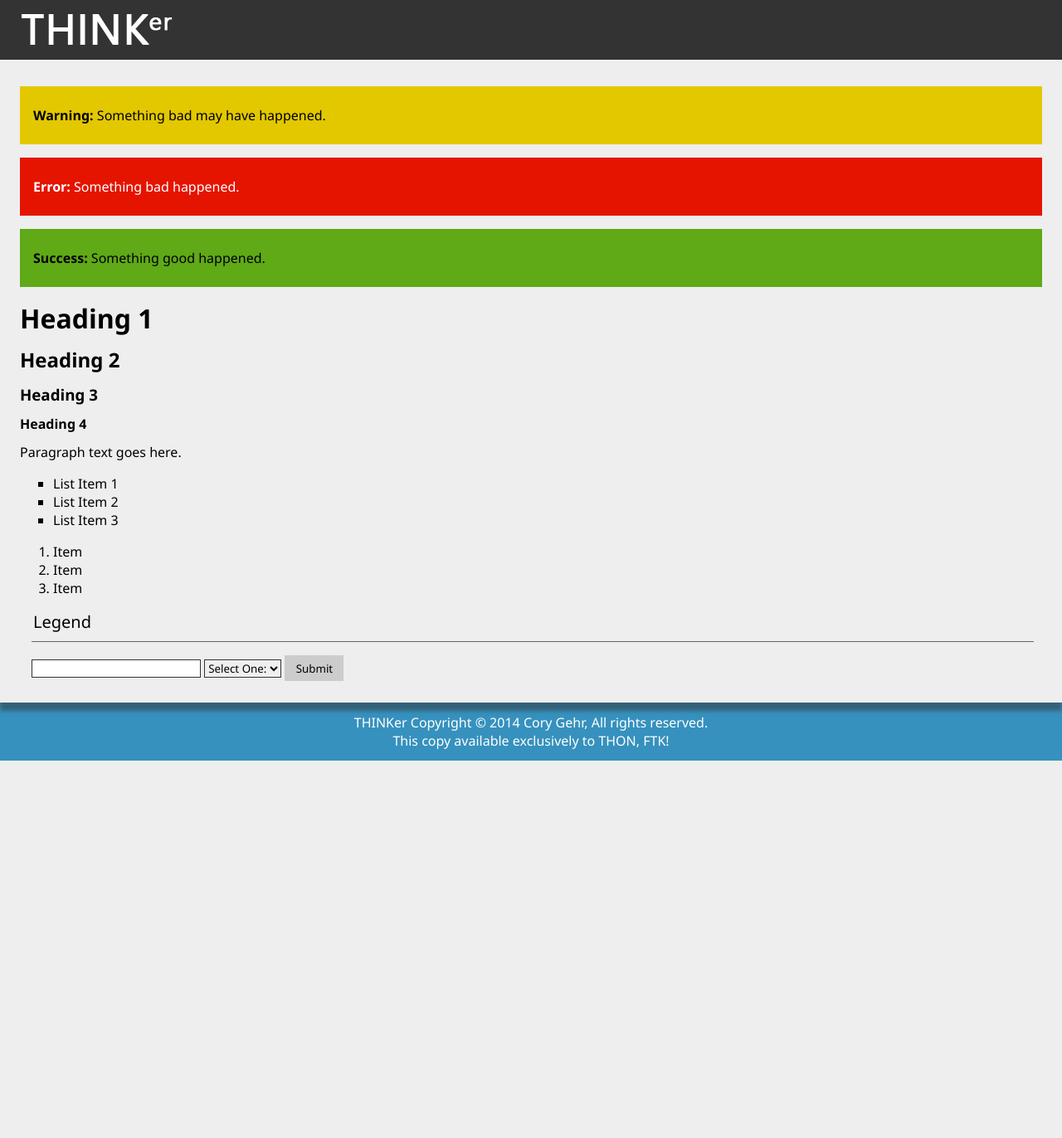
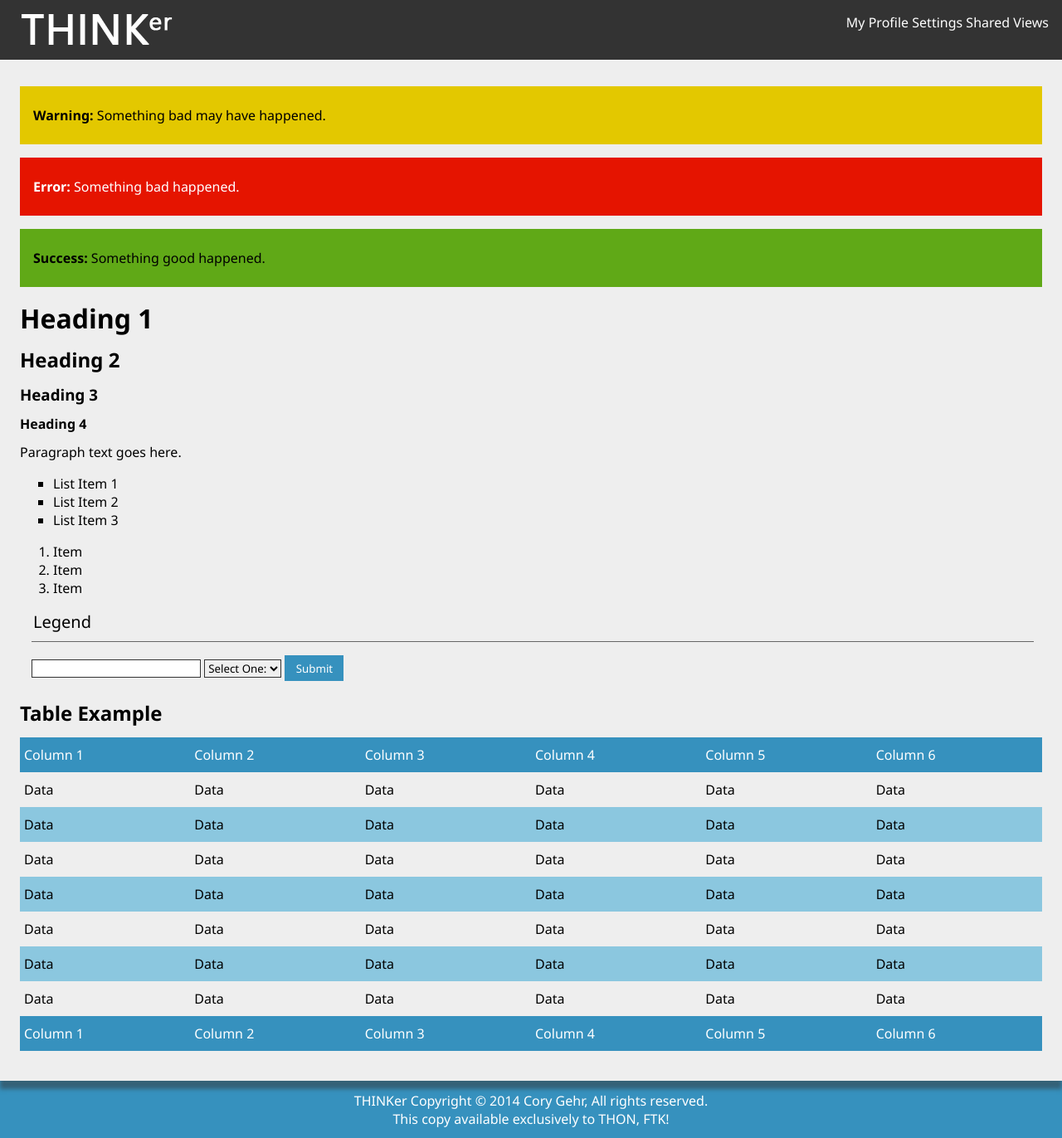
Before and after one commit to corygehr/THINKer, a PHP site: page /View/html/pageTemplate.html in a window 1280 px wide. Shown: the whole page at 83% size. Before the commit the page ends 917 px from the top, so only its background shows below. Run offline with PHP 8.4, Linux system fonts and the light colour scheme.

Commit message:
Updated Layout

```diff
--- a/View/html/css/screen.css
+++ b/View/html/css/screen.css
@@ -32,24 +32,24 @@ textarea {
 }
 
 input[type='submit'] {
-	background: #ccc;
+	background: #3691BE;
 	border: 0;
+	color: #fff;
 	cursor: pointer;
-	font-family: "Segoe UI";
 	padding: 0.5em 1em;
 }
 
 input[type='submit']:active {
-	background: #aaa;
+	background: #3691BE;
 }
 
-input[type='submit']:disabled {
-	background: #ddd;
-	cursor: default;
+input[type='submit']:disabled, input[type='submit']:disabled:hover {
+	background: #ccc;
+	color: #666;
 }
 
 input[type='submit']:hover {
-	background: #bbb;
+	background: #2B88AD;
 }
 
 fieldset {
@@ -63,6 +63,32 @@ legend {
 	margin-bottom: 0.5em;
 	padding-bottom: 0.5em;
 	width: 100%;
+}
+
+table {
+	border-collapse: collapse;
+	margin: auto;
+	margin-bottom: 20px;
+	width: 100%;
+}
+
+table, th, td {
+	border: 0px;
+}
+
+th, td {
+	padding: 10px 5px;
+}
+
+th {
+	background: #3691BE;
+	color: #fff;
+	font-weight: normal;
+	text-align: left;
+}
+
+tbody tr:nth-of-type(even) {
+	background: #8bc7df;
 }
 
 div.notification {
@@ -107,6 +133,17 @@ div#head-container {
 	width: auto;
 }
 
+div#head-container span#head-nav {
+	color: #fff;
+	float: right;
+	text-align: right;
+}
+
+div#head-container span#head-nav li {
+	display: inline;
+	list-style-type: none;
+}
+
 div#main-wrapper {
 	-webkit-box-shadow: 0px 10px 5px 0px rgba(50, 50, 50, 0.5);
 	-moz-box-shadow: 0px 10px 5px 0px rgba(50, 50, 50, 0.5);
--- a/View/html/pageTemplate.html
+++ b/View/html/pageTemplate.html
@@ -8,7 +8,16 @@
 <body>
 	<div id='head-wrapper'>
 		<div id='head-container'>
-			<img src='images/logo.png' alt='THINKer'>
+			<span id='head-image'>
+				<img src='images/logo.png' alt='THINKer'>
+			</span>
+			<span id='head-nav'>
+				<ul>
+					<li>My Profile</li>
+					<li>Settings</li>
+					<li>Shared Views</li>
+				</ul>
+			</span>
 		</div>
 	</div>
 	<div id='main-wrapper'>
@@ -52,6 +61,85 @@
 					<input type='submit' name='submit' value='Submit' />
 				</fieldset>
 			</form>
+			<h2>Table Example</h2>
+			<table>
+				<thead>
+					<tr>
+						<th>Column 1</th>
+						<th>Column 2</th>
+						<th>Column 3</th>
+						<th>Column 4</th>
+						<th>Column 5</th>
+						<th>Column 6</th>
+					</tr>
+				</thead>
+				<tbody>
+					<tr>
+						<td>Data</td>
+						<td>Data</td>
+						<td>Data</td>
+						<td>Data</td>
+						<td>Data</td>
+						<td>Data</td>
+					</tr>
+					<tr>
+						<td>Data</td>
+						<td>Data</td>
+						<td>Data</td>
+						<td>Data</td>
+						<td>Data</td>
+						<td>Data</td>
+					</tr>
+					<tr>
+						<td>Data</td>
+						<td>Data</td>
+						<td>Data</td>
+						<td>Data</td>
+						<td>Data</td>
+						<td>Data</td>
+					</tr>
+					<tr>
+						<td>Data</td>
+						<td>Data</td>
+						<td>Data</td>
+						<td>Data</td>
+						<td>Data</td>
+						<td>Data</td>
+					</tr>
+					<tr>
+						<td>Data</td>
+						<td>Data</td>
+						<td>Data</td>
+						<td>Data</td>
+						<td>Data</td>
+						<td>Data</td>
+					</tr>
+					<tr>
+						<td>Data</td>
+						<td>Data</td>
+						<td>Data</td>
+						<td>Data</td>
+						<td>Data</td>
+						<td>Data</td>
+					</tr>
+					<tr>
+						<td>Data</td>
+						<td>Data</td>
+						<td>Data</td>
+						<td>Data</td>
+						<td>Data</td>
+						<td>Data</td>
+					</tr>
+				</tbody>
+				<tfoot>
+					<th>Column 1</th>
+					<th>Column 2</th>
+					<th>Column 3</th>
+					<th>Column 4</th>
+					<th>Column 5</th>
+					<th>Column 6</th>
+				</tfoot>
+			</table>
 		</div>
 	</div>
 	<div id='footer-wrapper'>
```
